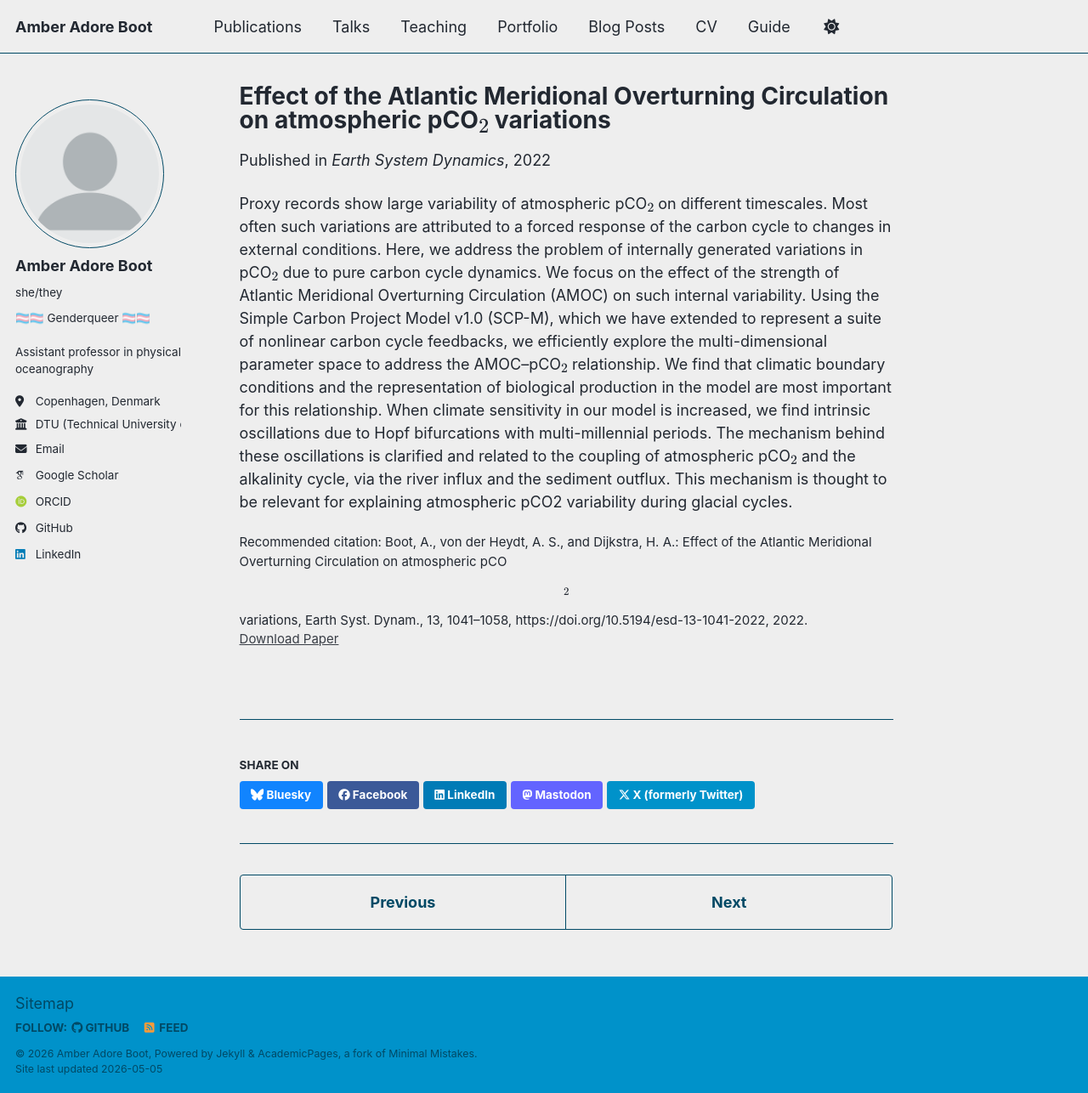
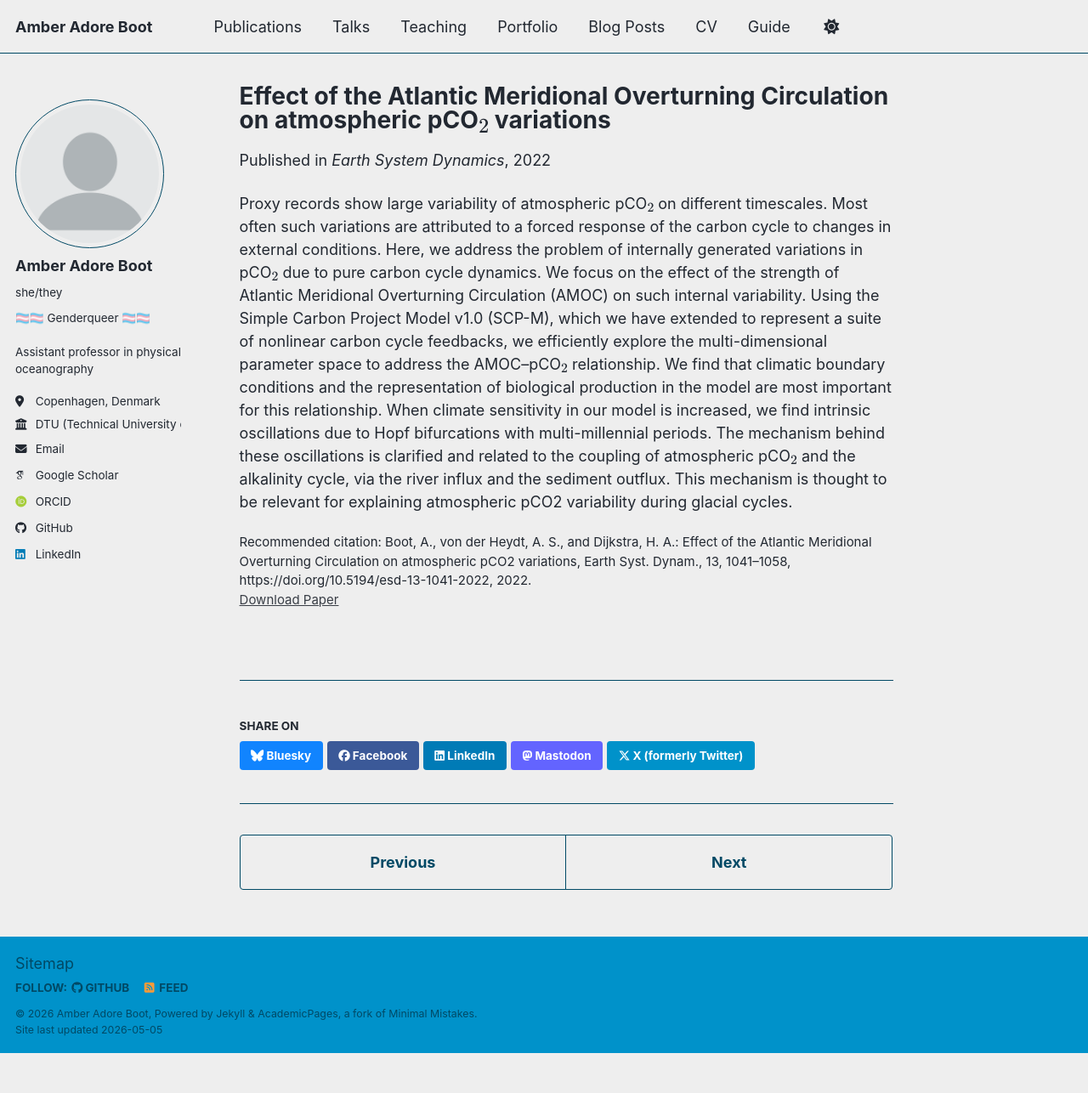
Before and after one commit to amber-adore-boot/amber-adore-boot.github.io, a Jekyll site: the page built from _publications/2022-07-04-esd-amoc-pco2-variations.md, in a window 1280 px wide and 1286 px high. Shown: the whole window at 85% size. Built offline with Jekyll 4.4.1, drawn with Linux system fonts in a browser that asks for light colours; some web fonts are replaced; a script bundle is joined from its source files by our own code; library files that are not in the unit come from our copies.

Commit message:
Update 2022-07-04-esd-amoc-pco2-variations.md

```diff
--- a/_publications/2022-07-04-esd-amoc-pco2-variations.md
+++ b/_publications/2022-07-04-esd-amoc-pco2-variations.md
@@ -6,7 +6,7 @@ permalink: /publication/2022-07-04-esd-amoc-pco2-variations
 date: 2022-07-04
 venue: 'Earth System Dynamics'
 paperurl: 'https://academicpages.github.io/files/paper3.pdf'
-citation: 'Boot, A., von der Heydt, A. S., and Dijkstra, H. A.: Effect of the Atlantic Meridional Overturning Circulation on atmospheric pCO$$_2$$ variations, Earth Syst. Dynam., 13, 1041–1058, https://doi.org/10.5194/esd-13-1041-2022, 2022.'
+citation: 'Boot, A., von der Heydt, A. S., and Dijkstra, H. A.: Effect of the Atlantic Meridional Overturning Circulation on atmospheric pCO2 variations, Earth Syst. Dynam., 13, 1041–1058, https://doi.org/10.5194/esd-13-1041-2022, 2022.'
 ---
 
 Proxy records show large variability of atmospheric pCO$$_2$$ on different timescales. Most often such variations are attributed to a forced response of the carbon cycle to changes in external conditions. Here, we address the problem of internally generated variations in pCO$$_2$$ due to pure carbon cycle dynamics. We focus on the effect of the strength of Atlantic Meridional Overturning Circulation (AMOC) on such internal variability. Using the Simple Carbon Project Model v1.0 (SCP-M), which we have extended to represent a suite of nonlinear carbon cycle feedbacks, we efficiently explore the multi-dimensional parameter space to address the AMOC–pCO$$_2$$ relationship. We find that climatic boundary conditions and the representation of biological production in the model are most important for this relationship. When climate sensitivity in our model is increased, we find intrinsic oscillations due to Hopf bifurcations with multi-millennial periods. The mechanism behind these oscillations is clarified and related to the coupling of atmospheric pCO$$_2$$ and the alkalinity cycle, via the river influx and the sediment outflux. This mechanism is thought to be relevant for explaining atmospheric pCO2 variability during glacial cycles.
```
